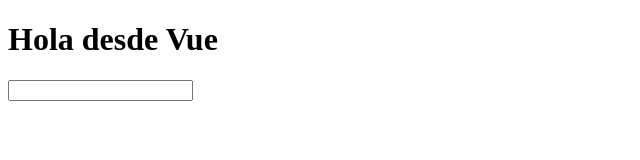
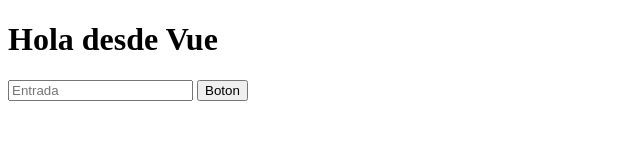
Before and after one commit to johancastillo/DOM-Vue, a plain HTML site: page index.html in a window 1280 px wide. Shown: the whole page, without its empty margins (0-640 px from the left). Drawn offline with Linux system fonts and the light colour scheme.

Commit message:
Terminado

```diff
--- a/index.html
+++ b/index.html
@@ -8,7 +8,9 @@
 
     <div id="app">
       <h1>{{ title }}</h1>
-      <input ref="entrada" name="" value="">
+      <input ref="entrada" placeholder="Entrada">
+
+      <button @click="accion()">Boton</button>
     </div>
 
 
--- a/js/app.js
+++ b/js/app.js
@@ -2,5 +2,10 @@ const app = new Vue({
   el: '#app',
   data: {
     title: "Hola desde Vue"
+  },
+  methods: {
+    accion(){
+      alert(this.$refs.entrada.value)
+    }
   }
 });
```
